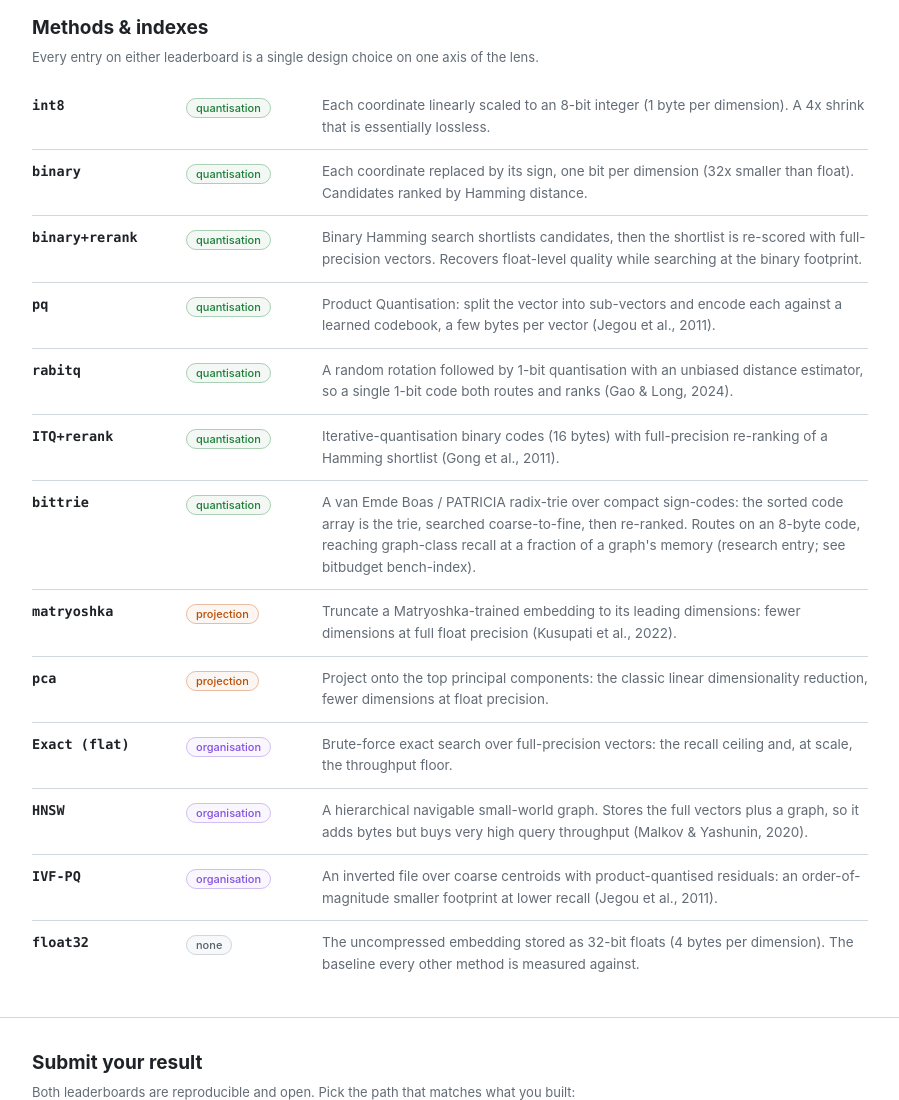
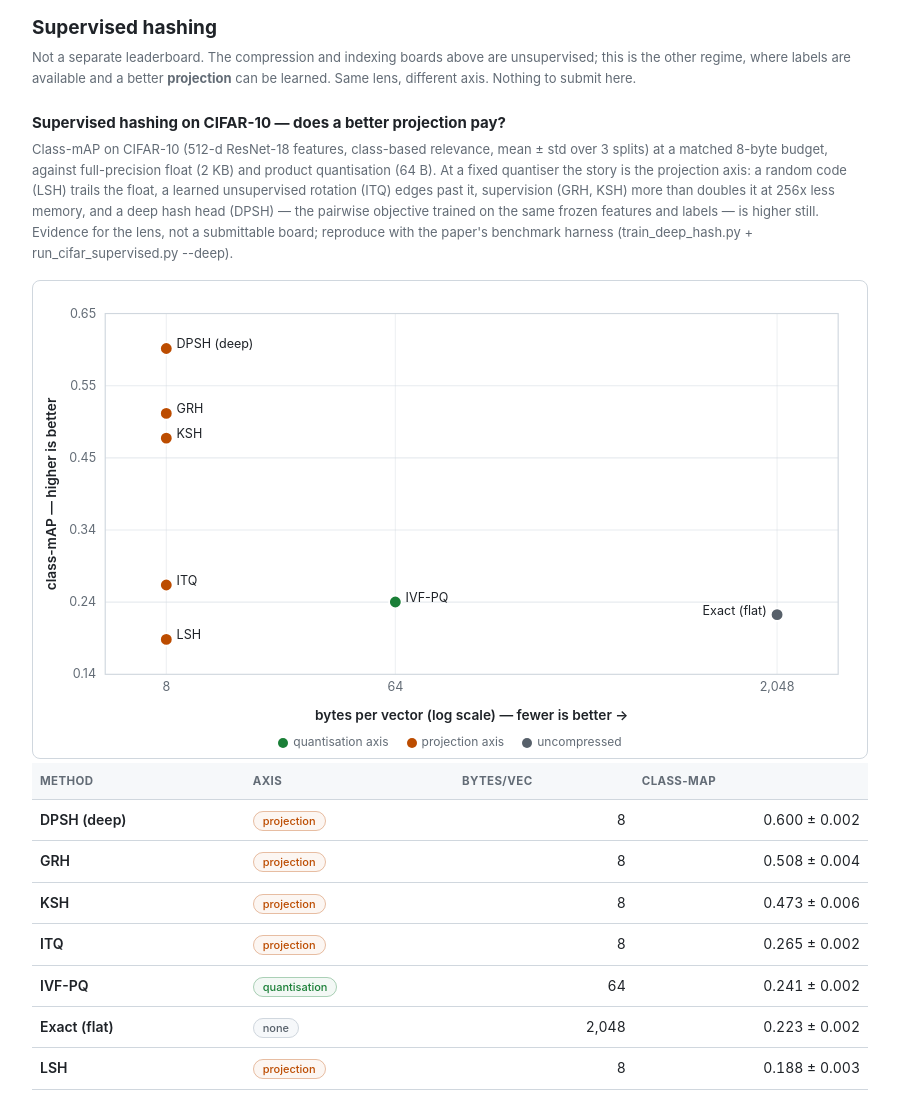
Before and after one commit to sjmoran/bitbudget, a plain HTML site: page site/index.html in a window 1280 px wide. Shown: the part 4220-5320 px from the top of the page, without its empty margins (190-1089 px from the left). Drawn offline with Linux system fonts and the light colour scheme.

Commit message:
site: add a Supervised hashing board (CIFAR-10) with the deep DPSH baseline
Mirrors the paper's supervised regime as an evidence section (like Validation at scale), not a
submittable leaderboard. Shows the 8-byte matched-memory Pareto on CIFAR-10 class-mAP: at a fixed
quantiser the projection axis runs from random (LSH 0.188) to learned-unsupervised (ITQ 0.265) to
supervised (GRH 0.508, KSH 0.473) to deep (DPSH 0.600), all at 256x less memory than the 2KB
float (0.223). Adds a scatter (bytes vs class-mAP), a sortable table, and glossary entries for
LSH/ITQ/GRH/KSH/DPSH. Reproducible via train_deep_hash.py + run_cifar_supervised.py --deep.

Co-Authored-By: Claude Opus 4.8 (1M context) <noreply@anthropic.com>

```diff
--- a/site/data.json
+++ b/site/data.json
@@ -14,7 +14,12 @@
     "HNSW":          {"axis": "organisation", "desc": "A hierarchical navigable small-world graph. Stores the full vectors plus a graph, so it adds bytes but buys very high query throughput (Malkov & Yashunin, 2020)."},
     "IVF-PQ":        {"axis": "organisation", "desc": "An inverted file over coarse centroids with product-quantised residuals: an order-of-magnitude smaller footprint at lower recall (Jegou et al., 2011)."},
     "ITQ+rerank":    {"axis": "quantisation", "desc": "Iterative-quantisation binary codes (16 bytes) with full-precision re-ranking of a Hamming shortlist (Gong et al., 2011)."},
-    "bittrie":       {"axis": "quantisation", "desc": "A van Emde Boas / PATRICIA radix-trie over compact sign-codes: the sorted code array is the trie, searched coarse-to-fine, then re-ranked. Routes on an 8-byte code, reaching graph-class recall at a fraction of a graph's memory (research entry; see bitbudget bench-index)."}
+    "bittrie":       {"axis": "quantisation", "desc": "A van Emde Boas / PATRICIA radix-trie over compact sign-codes: the sorted code array is the trie, searched coarse-to-fine, then re-ranked. Routes on an 8-byte code, reaching graph-class recall at a fraction of a graph's memory (research entry; see bitbudget bench-index)."},
+    "LSH":           {"axis": "projection",   "desc": "Random hyperplane projections, one sign-bit each: a data-oblivious code. The baseline the learned projections improve on (Charikar, 2002)."},
+    "ITQ":           {"axis": "projection",   "desc": "Iterative Quantisation: an unsupervised learned rotation that aligns the principal axes to the binary hypercube before thresholding (Gong et al., 2011)."},
+    "GRH":           {"axis": "projection",   "desc": "Graph Regularised Hashing: a signed label graph (same-class must-link, different-class cannot-link) shapes the projection, a supervised binary code (Moran & Lavrenko, 2015)."},
+    "KSH":           {"axis": "projection",   "desc": "Supervised Hashing with Kernels: a kernel map to anchors whose bits are learned sequentially against a supervised similarity residue (Liu et al., 2012)."},
+    "DPSH (deep)":   {"axis": "projection",   "desc": "Deep Pairwise-Supervised Hashing: a neural hash head trained with a pairwise likelihood and a quantisation penalty, coupling the projection and quantisation in one learned network (Li et al., 2016). Here a two-stage head over the same frozen features and labels as GRH/KSH."}
   },
   "embedders": [
     {
@@ -80,5 +85,18 @@
       {"method": "flat",    "axis": "organisation",  "bytes": 512, "recall": 1.000, "qps": 27059},
       {"method": "hnsw",    "axis": "organisation",  "bytes": 704, "recall": 1.000, "qps": 51895}
     ]
+  },
+  "supervised": {
+    "title": "Supervised hashing on CIFAR-10 — does a better projection pay?",
+    "note": "Class-mAP on CIFAR-10 (512-d ResNet-18 features, class-based relevance, mean ± std over 3 splits) at a matched 8-byte budget, against full-precision float (2 KB) and product quantisation (64 B). At a fixed quantiser the story is the projection axis: a random code (LSH) trails the float, a learned unsupervised rotation (ITQ) edges past it, supervision (GRH, KSH) more than doubles it at 256x less memory, and a deep hash head (DPSH) — the pairwise objective trained on the same frozen features and labels — is higher still. Evidence for the lens, not a submittable board; reproduce with the paper's benchmark harness (train_deep_hash.py + run_cifar_supervised.py --deep).",
+    "rows": [
+      {"method": "DPSH (deep)",  "axis": "projection",   "bytes": 8,    "map": 0.600, "std": 0.002},
+      {"method": "GRH",          "axis": "projection",   "bytes": 8,    "map": 0.508, "std": 0.004},
+      {"method": "KSH",          "axis": "projection",   "bytes": 8,    "map": 0.473, "std": 0.006},
+      {"method": "ITQ",          "axis": "projection",   "bytes": 8,    "map": 0.265, "std": 0.002},
+      {"method": "IVF-PQ",       "axis": "quantisation", "bytes": 64,   "map": 0.241, "std": 0.002},
+      {"method": "Exact (flat)", "axis": "none",         "bytes": 2048, "map": 0.223, "std": 0.002},
+      {"method": "LSH",          "axis": "projection",   "bytes": 8,    "map": 0.188, "std": 0.003}
+    ]
   }
 }
--- a/site/index.html
+++ b/site/index.html
@@ -202,6 +202,22 @@
 </div></section>
 
 <section><div class="wrap">
+  <h2>Supervised hashing</h2>
+  <p class="sub">Not a separate leaderboard. The compression and indexing boards above are
+    unsupervised; this is the other regime, where labels are available and a better
+    <b>projection</b> can be learned. Same lens, different axis. Nothing to submit here.</p>
+  <h3 id="suptitle"></h3>
+  <p class="sub" id="supnote"></p>
+  <div class="plotwrap">
+    <svg id="plotSup" viewBox="0 0 720 380" preserveAspectRatio="xMidYMid meet"></svg>
+    <div class="legend" id="legendSup"></div>
+  </div>
+  <table id="suptbl"><thead><tr>
+    <th>Method</th><th>Axis</th><th class="num">Bytes/vec</th><th class="num">class-mAP</th>
+  </tr></thead><tbody id="suprows"></tbody></table>
+</div></section>
+
+<section><div class="wrap">
   <h2>Methods &amp; indexes</h2>
   <p class="sub">Every entry on either leaderboard is a single design choice on one axis of the lens.</p>
   <div id="methods"></div>
@@ -252,6 +268,7 @@ fetch("data.json").then(r=>r.json()).then(d=>{
   methodsSection();
   drawMain(); renderMain();
   drawScale();
+  drawSupervised();
 });
 
 // ---- generic scatter with point-aligned ticks and label de-collision ----
@@ -345,6 +362,24 @@ function drawScale(){
     `<td class="num">${r.qps.toLocaleString()}</td></tr>`).join("");
 }
 
+function drawSupervised(){
+  const s=DATA.supervised; if(!s) return;
+  document.getElementById("suptitle").textContent=s.title;
+  document.getElementById("supnote").textContent=s.note;
+  scatter("plotSup","legendSup",s.rows,{
+    x:r=>r.bytes, y:r=>r.map, xlog:true,
+    xfmt:v=>v.toLocaleString(), yfmt:v=>v.toFixed(2),
+    xtitle:"bytes per vector (log scale) — fewer is better →",
+    ytitle:"class-mAP — higher is better"});
+  document.getElementById("suprows").innerHTML=s.rows.map(r=>{
+    const desc=((DATA.methods||{})[r.method]||{}).desc||"";
+    return `<tr><td class="method" title="${desc.replace(/"/g,'&quot;')}">${r.method}</td>`+
+      `<td><span class="chip ${r.axis}">${r.axis}</span></td>`+
+      `<td class="num">${r.bytes.toLocaleString()}</td>`+
+      `<td class="num">${r.map.toFixed(3)}${r.std?(" ± "+r.std):""}</td></tr>`;
+  }).join("");
+}
+
 function methodsSection(){
   const m=DATA.methods||{}, host=document.getElementById("methods");
   const order={quantisation:0,projection:1,organisation:2,none:3};
```
